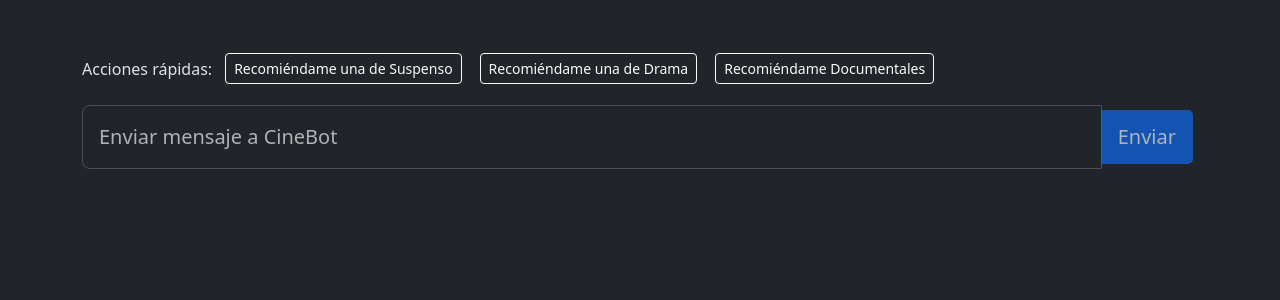
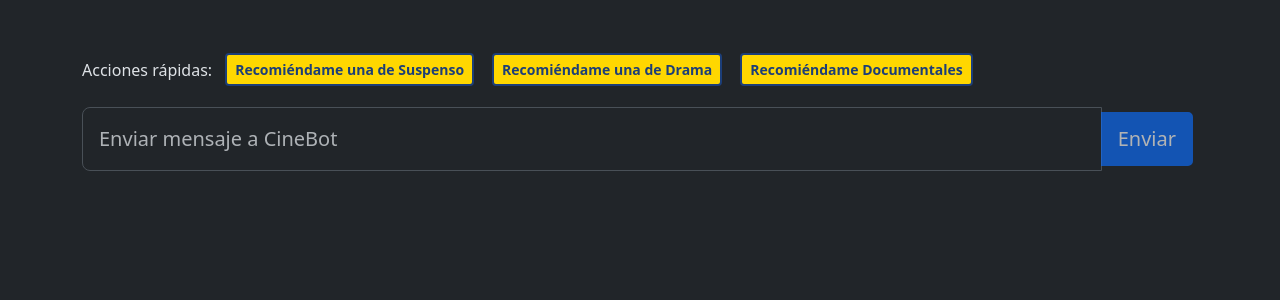
Before and after one commit to crgonzalezf/Tarea2, a Flask app: template templates/chat.html in a window 1280 px wide. Shown: the part 62-362 px from the top of the page. Run offline with Flask 3, Linux system fonts and the light colour scheme; the template is opened without the code that fills it, so the values that code supplies are empty; parts of the project's set-up code (start-up, migrations or seed data) failed here and were passed over; some libraries are stand-ins or nearby versions.

Commit message:
Update chat.html

```diff
--- a/templates/chat.html
+++ b/templates/chat.html
@@ -34,17 +34,17 @@
             <form method="post">
                 <input type="hidden" name="csrf_token" value="{{ csrf_token() }}"/>
                 <input type="hidden" name="message" value="Recomiéndame una de terror"/>
-                <button type="submit" class="btn btn-sm btn-outline-light">Recomiéndame una de Suspenso</button>
+                <button type="submit" class="btn btn-sm" style="background-color: #FFD700; color: #1C3E78; border: 2px solid #1C3E78; font-weight: bold;">Recomiéndame una de Suspenso</button>
             </form>
             <form method="post">
                 <input type="hidden" name="csrf_token" value="{{ csrf_token() }}"/>
                 <input type="hidden" name="message" value="Recomiéndame una de acción"/>
-                <button type="submit" class="btn btn-sm btn-outline-light">Recomiéndame una de Drama</button>
+                <button type="submit" class="btn btn-sm" style="background-color: #FFD700; color: #1C3E78; border: 2px solid #1C3E78; font-weight: bold;">Recomiéndame una de Drama</button>
             </form>
             <form method="post">
                 <input type="hidden" name="csrf_token" value="{{ csrf_token() }}"/>
                 <input type="hidden" name="message" value="Recomiéndame una comedia"/>
-                <button type="submit" class="btn btn-sm btn-outline-light">Recomiéndame Documentales</button>
+                <button type="submit" class="btn btn-sm" style="background-color: #FFD700; color: #1C3E78; border: 2px solid #1C3E78; font-weight: bold;">Recomiéndame Documentales</button>
             </form>
         </div>
         <form method="POST">
```
